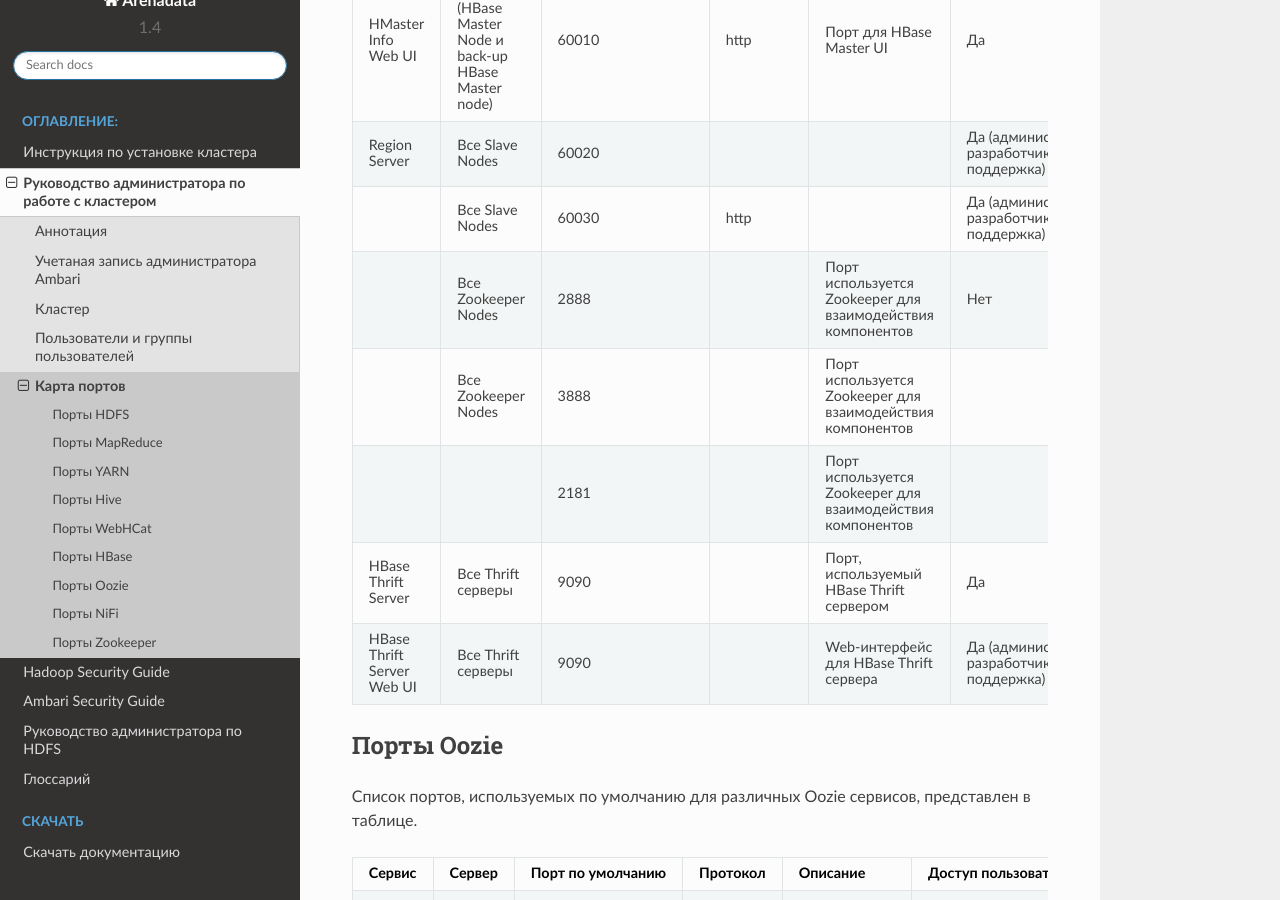
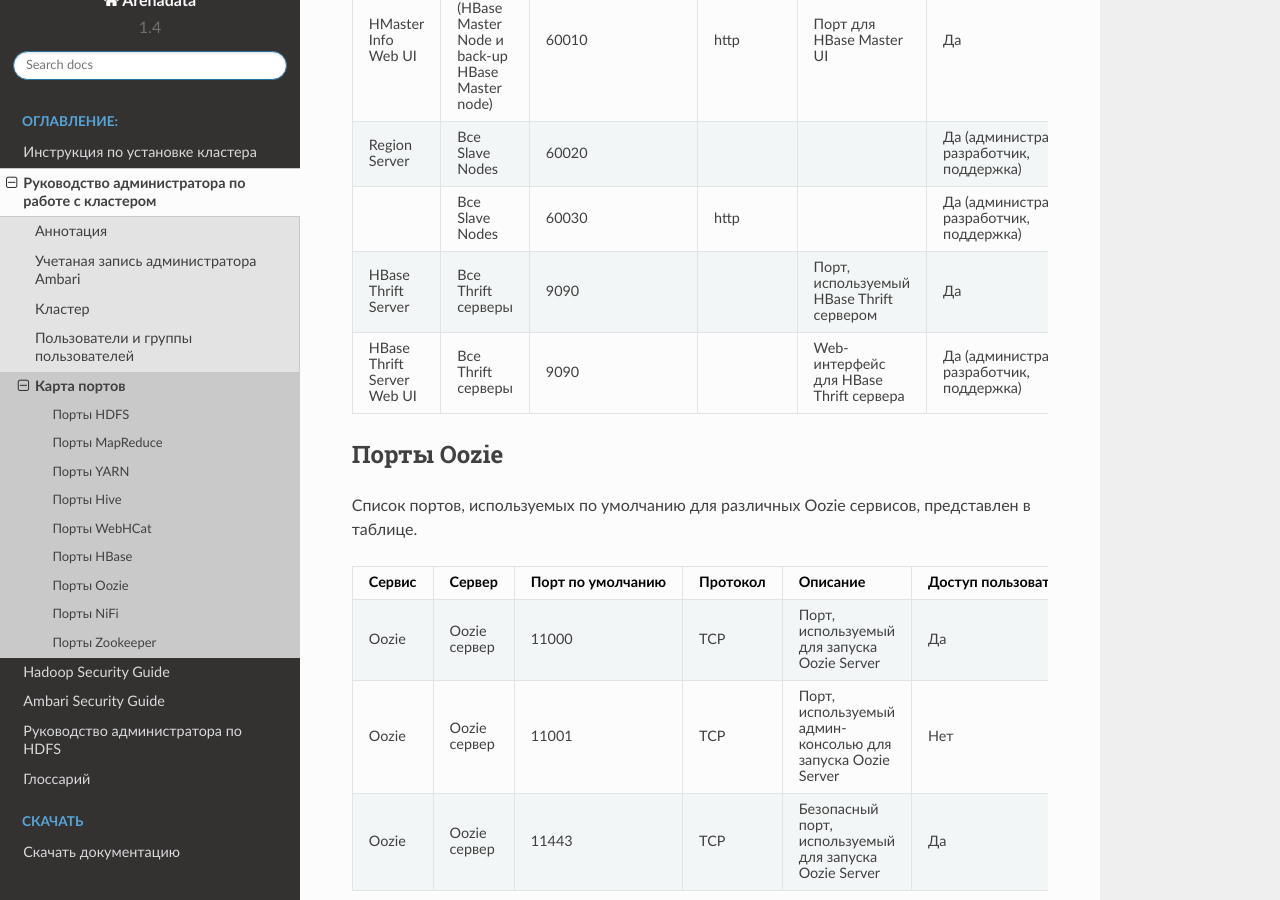
Before and after one commit to arenadata/docs_adps, a Sphinx documentation site: the page built from source/administration/ports.rst, in a window 1280 px wide and 900 px high, scrolled down 3887 px. Built offline with Sphinx 7.4.7 and the Read the Docs theme 2.0.0, drawn with Linux system fonts in a browser that asks for light colours; some of the changed text lies outside the part shown.

Commit message:
Updated ports

```diff
--- a/source/administration/ports.rst
+++ b/source/administration/ports.rst
@@ -92,7 +92,7 @@
 |   Сервис                       |   Сервер             | Порт по умолчанию  | Протокол |                      Описание                     | Доступ пользователям                                                                    | Параметр конфигурации                                |
 +================================+======================+====================+==========+===================================================+=========================================================================================+======================================================+
 | Hive Server2                   | Hive Server машина   | 10000              | thrift   | Сервис для подключения к Hive (Thrift/JDBC)       | Да (все клиенты, которым требуется подключение к Hive)                                  | hive.server2.thrift.port                             |
-+--------------------------------+----------------------+--------------------+----------+---------------------------------------------------+-----------------------------------------------------------------------------------------+------------------------------------------------------+
++                                |                      +--------------------+----------+---------------------------------------------------+-----------------------------------------------------------------------------------------+------------------------------------------------------+
 |                                |                      | 10001              | http     | Сервис для подключения к Hive (http)              | Да (все клиенты, которым требуется подключение к Hive)                                  | hive.server2.transport.mode                          |
 +--------------------------------+----------------------+--------------------+----------+---------------------------------------------------+-----------------------------------------------------------------------------------------+------------------------------------------------------+
 | JobTracker                     | Master Nodes         | 8021               | IPC      | Для публикации заданий                            | Да (все клиенты, которым требуется запуск MR, Hive, Pig. Задачи, использующие HCatalog) |                                                      |
@@ -126,12 +126,6 @@
 | Region Server                  | Все Slave Nodes                                             | 60020              |          |                                                           | Да (администратор, разработчик, поддержка)  | hbase.regionserver.port             |
 +--------------------------------+-------------------------------------------------------------+--------------------+----------+-----------------------------------------------------------+---------------------------------------------+-------------------------------------+
 |                                | Все Slave Nodes                                             | 60030              | http     |                                                           | Да (администратор, разработчик, поддержка)  | hbase.regionserver.info.port        |
-+--------------------------------+-------------------------------------------------------------+--------------------+----------+-----------------------------------------------------------+---------------------------------------------+-------------------------------------+
-|                                | Все Zookeeper Nodes                                         | 2888               |          |Порт используется Zookeeper для взаимодействия компонентов | Нет                                         | hbase.zookeeper.peerport            |
-+--------------------------------+-------------------------------------------------------------+--------------------+----------+-----------------------------------------------------------+---------------------------------------------+-------------------------------------+
-|                                | Все Zookeeper Nodes                                         | 3888               |          | Порт используется Zookeeper для взаимодействия компонентов|                                             | hbase.zookeeper.leaderport          |
-+--------------------------------+-------------------------------------------------------------+--------------------+----------+-----------------------------------------------------------+---------------------------------------------+-------------------------------------+
-|                                |                                                             | 2181               |          | Порт используется Zookeeper для взаимодействия компонентов|                                             |hbase.zookeeper.property.clientPort  |
 +--------------------------------+-------------------------------------------------------------+--------------------+----------+-----------------------------------------------------------+---------------------------------------------+-------------------------------------+
 | HBase Thrift Server            | Все Thrift серверы                                          | 9090               |          | Порт, используемый HBase Thrift сервером                  | Да                                          |                                     |
 +--------------------------------+-------------------------------------------------------------+--------------------+----------+-----------------------------------------------------------+---------------------------------------------+-------------------------------------+
```
Also changed, not shown: other parts of source/administration/ports.rst (+9 -5 lines).
